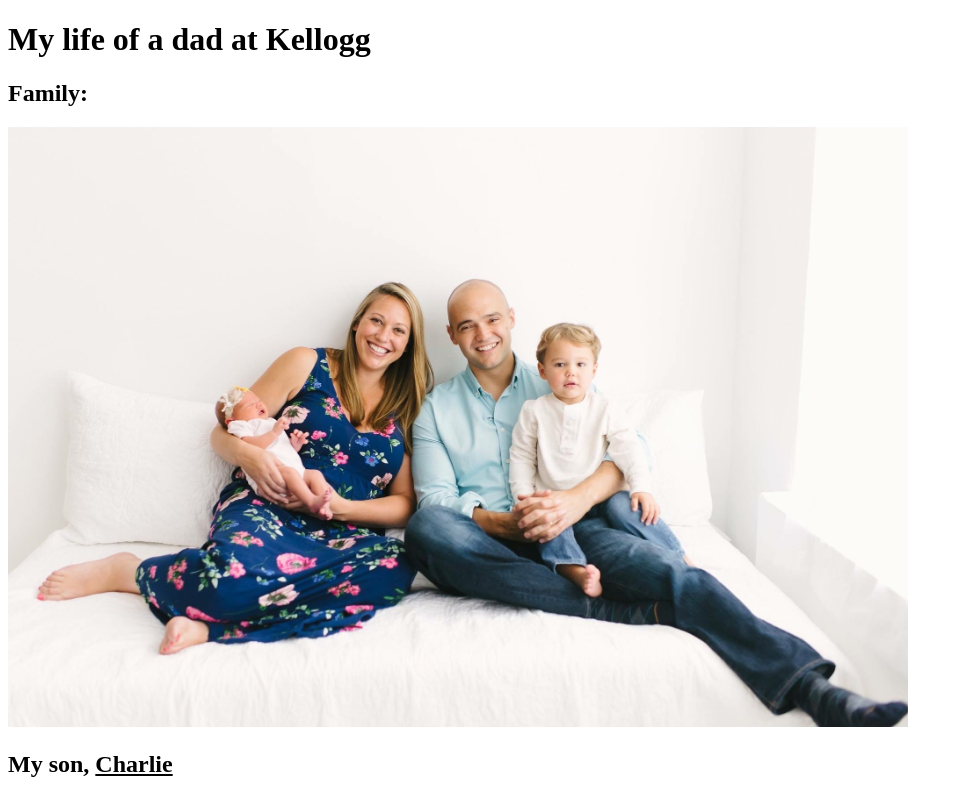
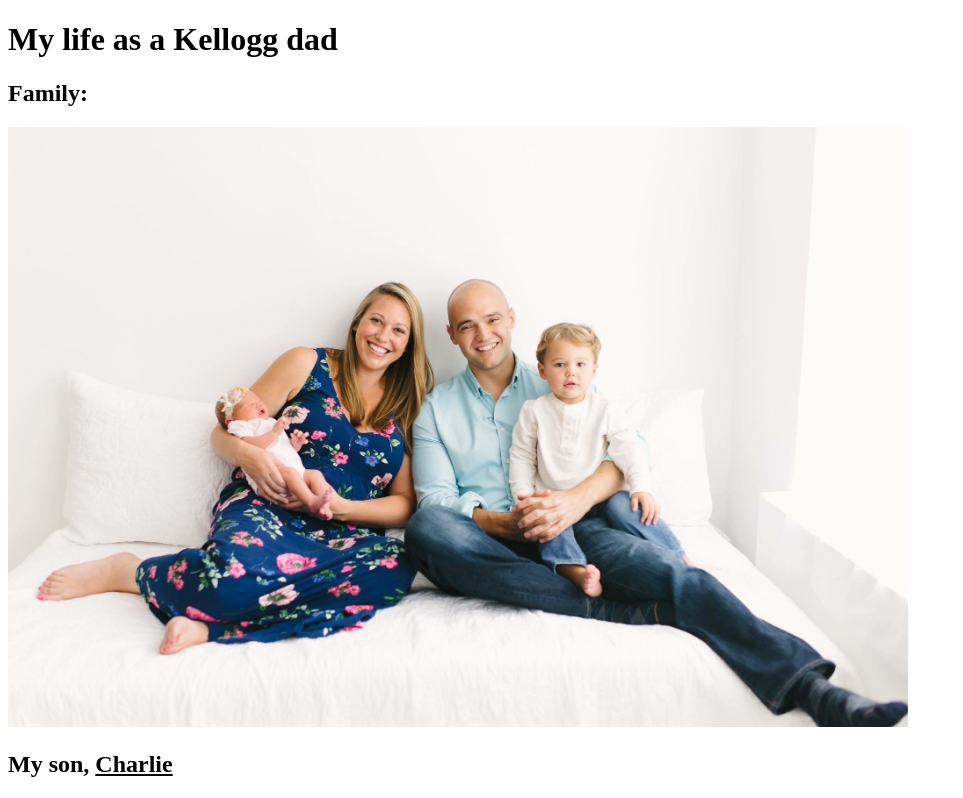
Before and after one commit to JonCambras/JonCambras.github.io, a plain HTML site: page index.html in a window 1280 px wide. Shown: the top 798 px of the page, without its empty margins (0-963 px from the left). Drawn offline with Linux system fonts and the light colour scheme.

Commit message:
one change

```diff
--- a/index.html
+++ b/index.html
@@ -6,7 +6,7 @@
 </html>
 <body>
 
-  <h1>My life of a dad at Kellogg</h1>
+  <h1>My life as a Kellogg dad</h1>
 
 <a href="aboutme.html"></a>
 
```
